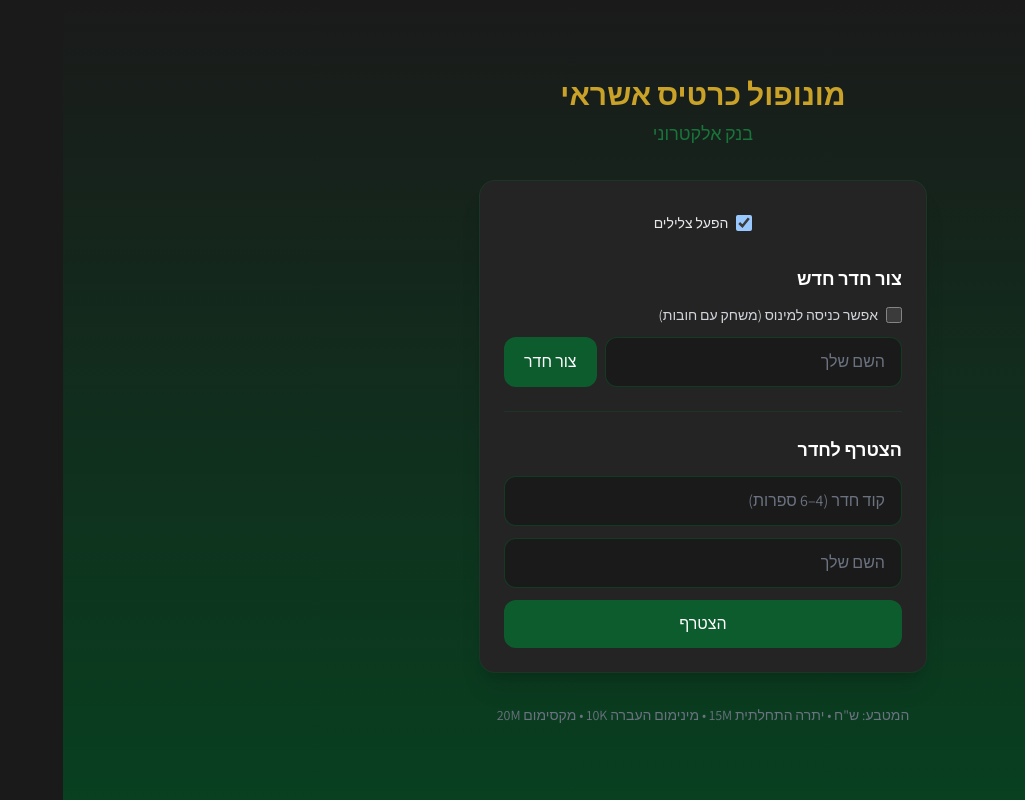
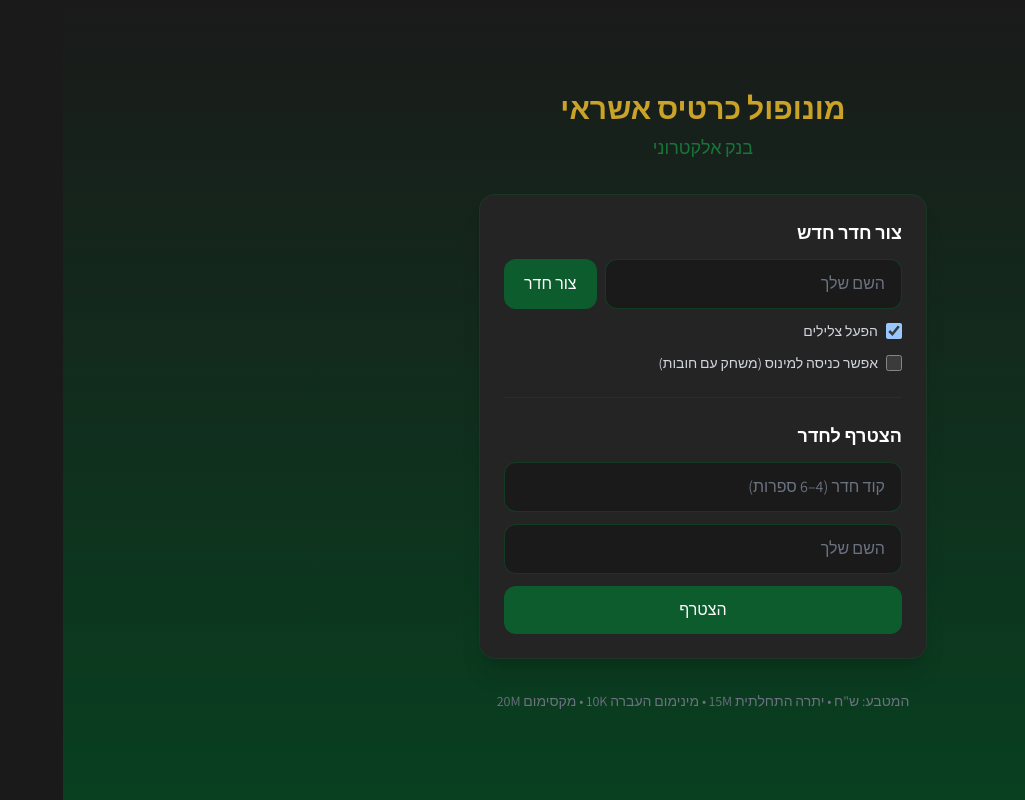
Before and after one commit to MrShmallow99/monopoly-bank, a Next.js app: page / in a window 1280 px wide. Shown: the whole page, without its empty margins (255-1280 px from the left). Built offline with nearby package versions, Linux system fonts and the light colour scheme; no server answers.

Commit message:
Move sound toggle above debt toggle in UI

```diff
--- a/src/app/page.tsx
+++ b/src/app/page.tsx
@@ -152,18 +152,6 @@
         </header>
 
         <div className="bg-monopoly-light-card dark:bg-monopoly-dark-card rounded-2xl p-6 shadow-xl border border-monopoly-light-border dark:border-monopoly-green/30 space-y-6">
-          <label className="flex items-center justify-center gap-2 py-2 cursor-pointer">
-            <input
-              type="checkbox"
-              checked={soundMounted ? (soundEnabled ?? true) : true}
-              onChange={soundMounted ? (e) => setSoundEnabled(e.target.checked) : undefined}
-              disabled={!soundMounted}
-              className="rounded border-monopoly-green text-monopoly-green focus:ring-monopoly-green w-4 h-4 disabled:opacity-70"
-              aria-hidden={!soundMounted}
-            />
-            <span className="text-sm font-medium text-gray-800 dark:text-gray-200">הפעל צלילים</span>
-          </label>
-
           {error && (
             <div className="bg-red-100 dark:bg-red-900/40 text-red-800 dark:text-red-200 rounded-xl px-4 py-3 text-sm">
               {error}
@@ -172,16 +160,7 @@
 
           <section>
             <h2 className="text-lg font-semibold text-gray-900 dark:text-white mb-3">צור חדר חדש</h2>
-            <label className="flex items-center gap-2 mb-3 cursor-pointer">
-              <input
-                type="checkbox"
-                checked={allowDebt}
-                onChange={(e) => setAllowDebt(e.target.checked)}
-                className="rounded border-monopoly-green text-monopoly-green focus:ring-monopoly-green w-4 h-4"
-              />
-              <span className="text-sm text-gray-700 dark:text-gray-300">אפשר כניסה למינוס (משחק עם חובות)</span>
-            </label>
-            <div className="flex gap-2">
+            <div className="flex gap-2 mb-3">
               <input
                 type="text"
                 placeholder="השם שלך"
@@ -199,6 +178,26 @@
                 {loading === "create" ? "..." : "צור חדר"}
               </button>
             </div>
+            <label className="flex items-center gap-2 mb-3 cursor-pointer">
+              <input
+                type="checkbox"
+                checked={soundMounted ? (soundEnabled ?? true) : true}
+                onChange={soundMounted ? (e) => setSoundEnabled(e.target.checked) : undefined}
+                disabled={!soundMounted}
+                className="rounded border-monopoly-green text-monopoly-green focus:ring-monopoly-green w-4 h-4 disabled:opacity-70"
+                aria-hidden={!soundMounted}
+              />
+              <span className="text-sm text-gray-700 dark:text-gray-300">הפעל צלילים</span>
+            </label>
+            <label className="flex items-center gap-2 mb-3 cursor-pointer">
+              <input
+                type="checkbox"
+                checked={allowDebt}
+                onChange={(e) => setAllowDebt(e.target.checked)}
+                className="rounded border-monopoly-green text-monopoly-green focus:ring-monopoly-green w-4 h-4"
+              />
+              <span className="text-sm text-gray-700 dark:text-gray-300">אפשר כניסה למינוס (משחק עם חובות)</span>
+            </label>
           </section>
 
           <div className="border-t border-monopoly-light-border dark:border-monopoly-green/30 pt-6">
```
